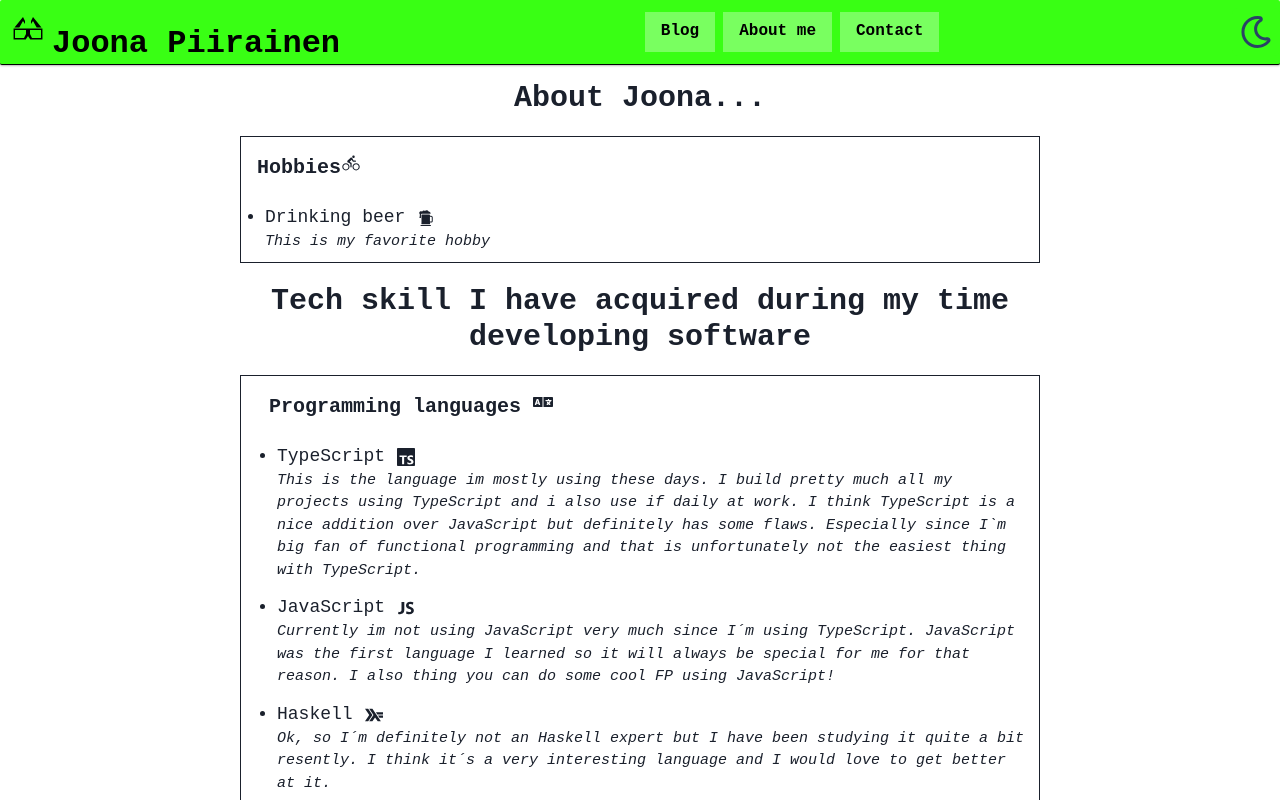
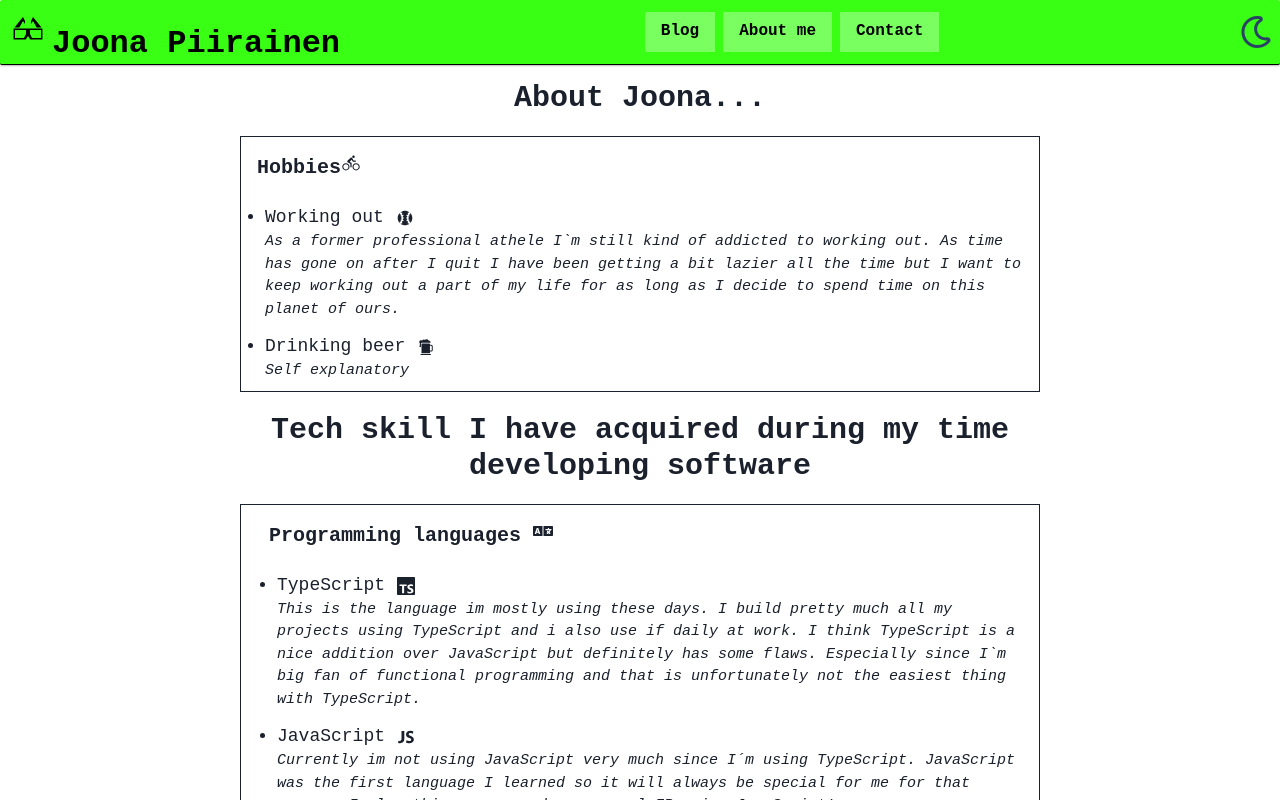
Before and after one commit to japiirainen/new-personal-website, a Next.js app: page /about in a window 1280 px wide. Shown: the top 800 px of the page. Built offline with nearby package versions, Linux system fonts and the light colour scheme.

Commit message:
update about me

```diff
--- a/pages/about.tsx
+++ b/pages/about.tsx
@@ -12,7 +12,14 @@ import DefaultLayout from '_layouts/default'
 import { GrBrush, GrReactjs } from 'react-icons/gr'
 import { IconType } from 'react-icons/lib'
 import { FaLanguage } from 'react-icons/fa'
-import { IoLogoJavascript, IoLogoNodejs, IoIosBeer, IoIosBicycle } from 'react-icons/io'
+import {
+	IoLogoJavascript,
+	IoLogoNodejs,
+	IoIosBeer,
+	IoIosBicycle,
+	IoIosBasketball,
+	IoMdBaseball,
+} from 'react-icons/io'
 import { SiTypescript, SiHaskell, SiClojure, SiPython, SiKubernetes } from 'react-icons/si'
 import { BiServer } from 'react-icons/bi'
 import { AiOutlineCloudServer } from 'react-icons/ai'
@@ -48,10 +55,13 @@ const PersonalInfo: React.FC = () => {
 				</Heading>
 				<UnorderedList spacing={3} p={2}>
 					<MyListItem
-						label={'Drinking beer'}
-						desc={'This is my favorite hobby'}
-						icon={IoIosBeer}
+						label={'Working out'}
+						desc={
+							'As a former professional athele I`m still kind of addicted to working out. As time has gone on after I quit I have been getting a bit lazier all the time but I want to keep working out a part of my life for as long as I decide to spend time on this planet of ours.'
+						}
+						icon={IoMdBaseball}
 					/>
+					<MyListItem label={'Drinking beer'} desc={'Self explanatory'} icon={IoIosBeer} />
 				</UnorderedList>
 			</Flex>
 		</>
```
